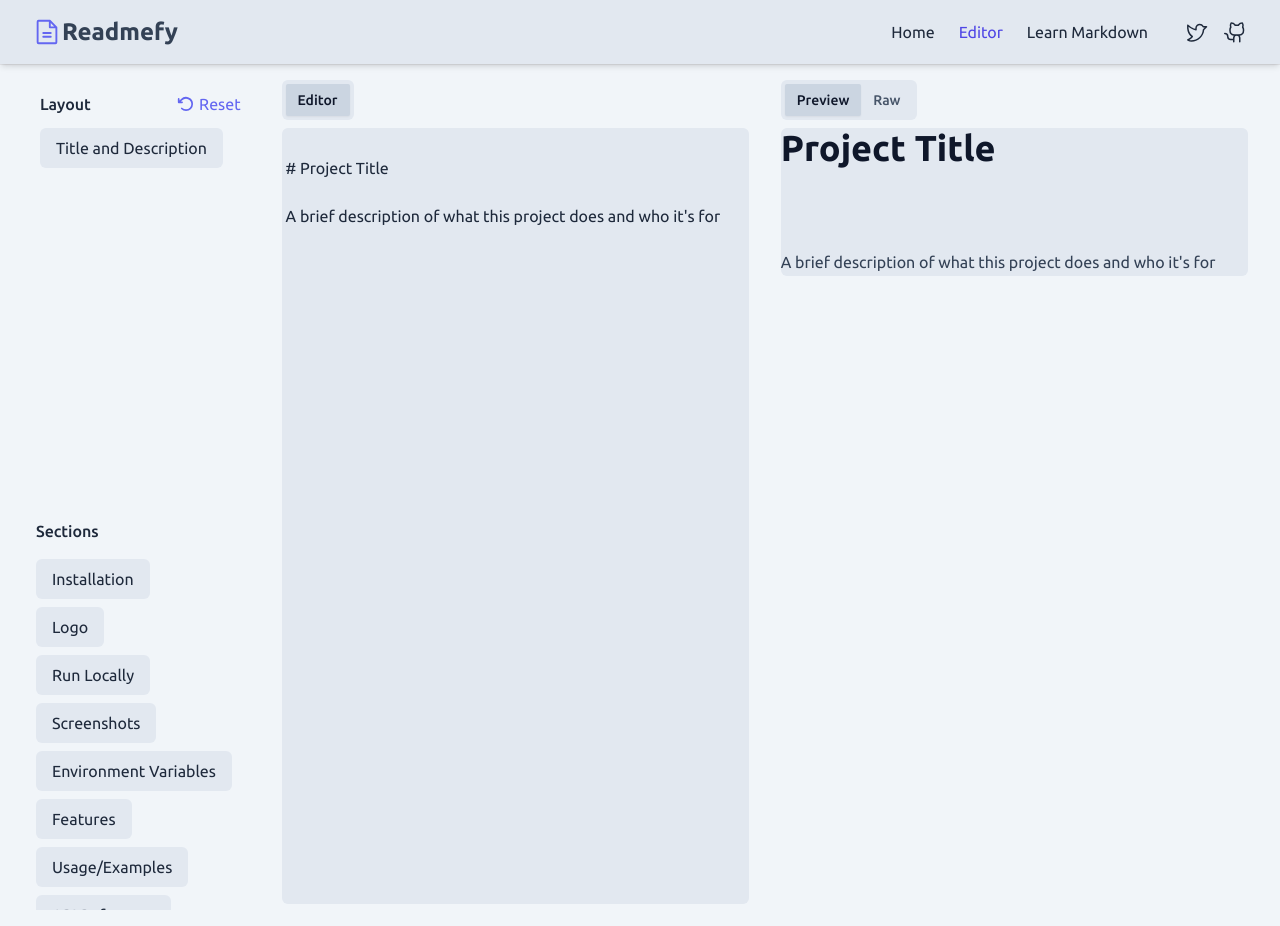
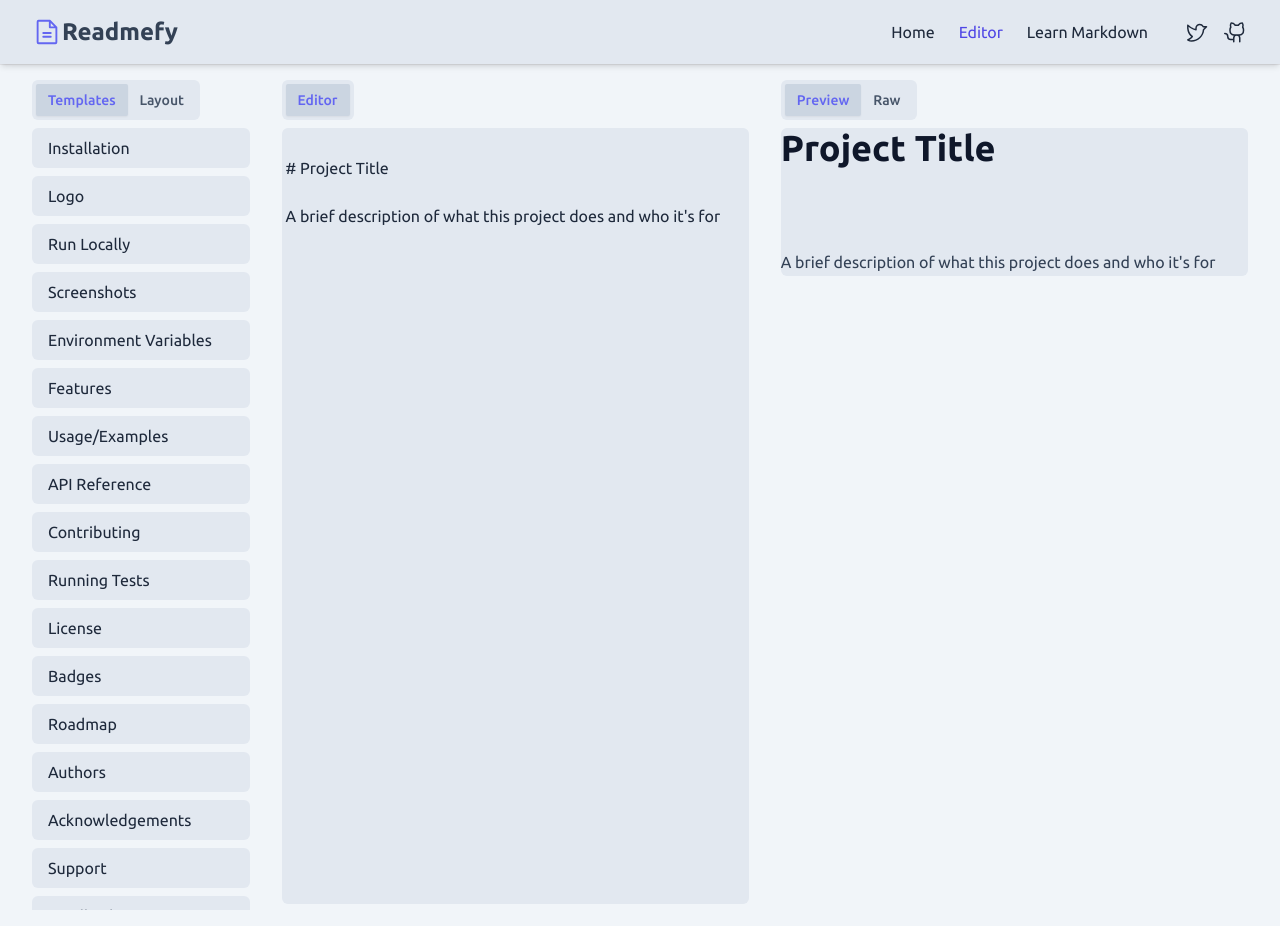
Before and after one commit to eoisaac/Readmefy, a React (Vite) app: page /editor in a window 1280 px wide. Built offline with nearby package versions, Linux system fonts and the light colour scheme.

Commit message:
feat: create templates and layout tab

```diff
--- a/src/components/LayoutEditor.tsx
+++ b/src/components/LayoutEditor.tsx
@@ -1,5 +1,4 @@
 import { useEditor } from '@/contexts/EditorContext'
-import { ArrowCounterClockwise } from '@phosphor-icons/react'
 import { HTMLAttributes } from 'react'
 import {
   DragDropContext,
@@ -7,23 +6,12 @@ import {
   DropResult,
   Droppable,
 } from 'react-beautiful-dnd'
-import { twMerge } from 'tailwind-merge'
-import { Button } from './Button'
 import { TemplateItem } from './TemplateItem'
 
 type LayoutEditorProps = HTMLAttributes<HTMLUListElement>
 
 export const LayoutEditor = ({ ...rest }: LayoutEditorProps) => {
-  const {
-    layout,
-    templates,
-    updateLayoutOrder,
-    selectTemplate,
-    addTemplateToLayout,
-    resetLayoutAndTemplates,
-  } = useEditor()
-
-  const { className } = rest
+  const { layout, updateLayoutOrder, selectTemplate } = useEditor()
 
   const handleDragEnd = (result: DropResult) => {
     if (!result.destination) return
@@ -35,26 +23,7 @@ export const LayoutEditor = ({ ...rest }: LayoutEditorProps) => {
   }
 
   return (
-    <div className={twMerge('relative', className)}>
-      <div
-        className="absolute inset-0 flex flex-col gap-4
-      md:gap-6 lg:gap-8"
-      >
-        <section className="relative flex-1 overflow-auto p-1">
-          <header
-            className="sticky -top-1 flex h-10 items-center
-          justify-between bg-slate-100 p-1"
-          >
-            <h3 className="font-medium">Layout</h3>
-            <Button
-              label="Reset"
-              title="Reset Layout"
-              icon={<ArrowCounterClockwise size={18} />}
-              variant="link"
-              size="fit"
-              onClick={resetLayoutAndTemplates}
-            />
-          </header>
+    <section className="absolute inset-0 flex overflow-auto">
       <DragDropContext onDragEnd={handleDragEnd}>
         <Droppable droppableId="list">
           {(provided) => (
@@ -62,14 +31,10 @@ export const LayoutEditor = ({ ...rest }: LayoutEditorProps) => {
               ref={provided.innerRef}
               {...provided.droppableProps}
               {...rest}
-                  className="m-1 flex flex-col items-stretch gap-2"
+              className="flex-1 space-y-2"
             >
               {layout.map((item, index) => (
-                    <Draggable
-                      key={item.id}
-                      draggableId={item.id}
-                      index={index}
-                    >
+                <Draggable key={item.id} draggableId={item.id} index={index}>
                   {(provided) => (
                     <TemplateItem
                       ref={provided.innerRef}
@@ -88,24 +53,5 @@ export const LayoutEditor = ({ ...rest }: LayoutEditorProps) => {
         </Droppable>
       </DragDropContext>
     </section>
-
-        <section className="relative flex-1 overflow-auto">
-          <header className="sticky top-0 h-10 bg-slate-100 p-1">
-            <h3 className="font-medium">Sections</h3>
-          </header>
-          <ul className="m-1 flex flex-col items-stretch gap-2">
-            {templates.map((item) => (
-              <TemplateItem
-                key={item.id}
-                id={item.id}
-                label={item.label}
-                markdown={item.markdown}
-                onItemSelect={addTemplateToLayout}
-              />
-            ))}
-          </ul>
-        </section>
-      </div>
-    </div>
   )
 }
--- a/src/components/Tabs.tsx
+++ b/src/components/Tabs.tsx
@@ -2,7 +2,18 @@ import * as TabsPrimitive from '@radix-ui/react-tabs'
 import { ComponentPropsWithoutRef, ElementRef, forwardRef } from 'react'
 import { twMerge } from 'tailwind-merge'
 
-const Tabs = TabsPrimitive.Root
+const Tabs = forwardRef<
+  ElementRef<typeof TabsPrimitive.Root>,
+  ComponentPropsWithoutRef<typeof TabsPrimitive.Root>
+>(({ className, ...props }, ref) => (
+  <TabsPrimitive.Root
+    ref={ref}
+    className={twMerge(`flex flex-col items-start`, className)}
+    {...props}
+  />
+))
+
+Tabs.displayName = TabsPrimitive.Root.displayName
 
 const TabsList = forwardRef<
   ElementRef<typeof TabsPrimitive.List>,
@@ -11,8 +22,8 @@ const TabsList = forwardRef<
   <TabsPrimitive.List
     ref={ref}
     className={twMerge(
-      `inline-flex h-10 items-center justify-center rounded-md
-      bg-slate-200 p-1 text-slate-600`,
+      `min-h-10 flex flex-wrap items-center justify-start
+      rounded-md bg-slate-200 p-1 text-slate-600`,
       className,
     )}
     {...props}
@@ -29,7 +40,7 @@ const TabsTrigger = forwardRef<
     className={twMerge(
       `inline-flex items-center justify-center whitespace-nowrap rounded-sm px-3
       py-1.5 text-sm font-medium transition-all disabled:opacity-50
-      data-[state=active]:bg-slate-300 data-[state=active]:text-slate-900
+      data-[state=active]:bg-slate-300 data-[state=active]:text-indigo-500
       data-[state=active]:shadow-sm`,
       className,
     )}
@@ -44,7 +55,7 @@ const TabsContent = forwardRef<
 >(({ className, ...props }, ref) => (
   <TabsPrimitive.Content
     ref={ref}
-    className={twMerge(`mt-2`, className)}
+    className={twMerge(`mt-2 flex-1 self-stretch`, className)}
     {...props}
   />
 ))
--- a/src/components/TemplateItem.tsx
+++ b/src/components/TemplateItem.tsx
@@ -38,8 +38,7 @@ export const TemplateItem = forwardRef<HTMLLIElement, TemplateItemProps>(
       >
         <button
           className={twMerge(
-            `rounded-md bg-slate-200 px-4 py-2
-            text-left`,
+            `w-full rounded-md bg-slate-200 px-4 py-2 text-left`,
             className,
           )}
           onClick={handleOnSelect}
--- /dev/null
+++ b/src/components/TemplatesList.tsx
@@ -0,0 +1,22 @@
+import { useEditor } from '@/contexts/EditorContext'
+import { TemplateItem } from './TemplateItem'
+
+export const TemplatesList = () => {
+  const { templates, addTemplateToLayout } = useEditor()
+
+  return (
+    <section className="absolute inset-0 flex overflow-auto">
+      <ul className="flex-1 space-y-2">
+        {templates.map((item) => (
+          <TemplateItem
+            key={item.id}
+            id={item.id}
+            label={item.label}
+            markdown={item.markdown}
+            onItemSelect={addTemplateToLayout}
+          />
+        ))}
+      </ul>
+    </section>
+  )
+}
--- a/src/pages/Editor.tsx
+++ b/src/pages/Editor.tsx
@@ -2,6 +2,7 @@ import { LayoutEditor } from '@/components/LayoutEditor'
 import { MarkdownEditor } from '@/components/MarkdownEditor'
 import { MarkdownPreview } from '@/components/MarkdownPreview'
 import { Tabs, TabsContent, TabsList, TabsTrigger } from '@/components/Tabs'
+import { TemplatesList } from '@/components/TemplatesList'
 import { useEditor } from '@/contexts/EditorContext'
 import { useIsMobile } from '@/hooks/useIsMobile'
 
@@ -15,15 +16,20 @@ export const Editor = () => {
     <section className="page flex">
       {isMobile ? (
         <Tabs defaultValue="editor" className="flex flex-1 flex-col">
-          <TabsList className="self-start">
+          <TabsList>
+            <TabsTrigger value="templates">Templates</TabsTrigger>
             <TabsTrigger value="layout">Layout</TabsTrigger>
             <TabsTrigger value="editor">Editor</TabsTrigger>
             <TabsTrigger value="preview">Preview</TabsTrigger>
             <TabsTrigger value="raw">Raw</TabsTrigger>
           </TabsList>
 
-          <TabsContent value="layout" className="flex-1">
-            <LayoutEditor className="h-full" />
+          <TabsContent value="templates" className="relative">
+            <TemplatesList />
+          </TabsContent>
+
+          <TabsContent value="layout" className="relative">
+            <LayoutEditor />
           </TabsContent>
 
           <TabsContent value="editor">
@@ -46,7 +52,20 @@ export const Editor = () => {
           className="row-span-3 grid flex-1 grid-cols-1 gap-4 md:row-span-1
         md:grid-cols-5 md:gap-6 lg:gap-8"
         >
-          <LayoutEditor className="col-span-1 md:col-span-1" />
+          <Tabs defaultValue="templates" className="col-span-1 md:col-span-1">
+            <TabsList>
+              <TabsTrigger value="templates">Templates</TabsTrigger>
+              <TabsTrigger value="layout">Layout</TabsTrigger>
+            </TabsList>
+
+            <TabsContent value="templates" className="relative">
+              <TemplatesList />
+            </TabsContent>
+
+            <TabsContent value="layout" className="relative">
+              <LayoutEditor />
+            </TabsContent>
+          </Tabs>
 
           <Tabs defaultValue="editor" className="col-span-1 md:col-span-2">
             <TabsList>
--- a/src/styles/main.css
+++ b/src/styles/main.css
@@ -25,7 +25,7 @@
   }
 
   ::-webkit-scrollbar-thumb {
-    @apply rounded-sm bg-slate-300;
+    @apply rounded-sm bg-indigo-500;
   }
 }
 
```
Also changed, not shown: 1 other file (tests, documents, lock files or other folders). Lines whose indentation alone changed are shown as unchanged.
